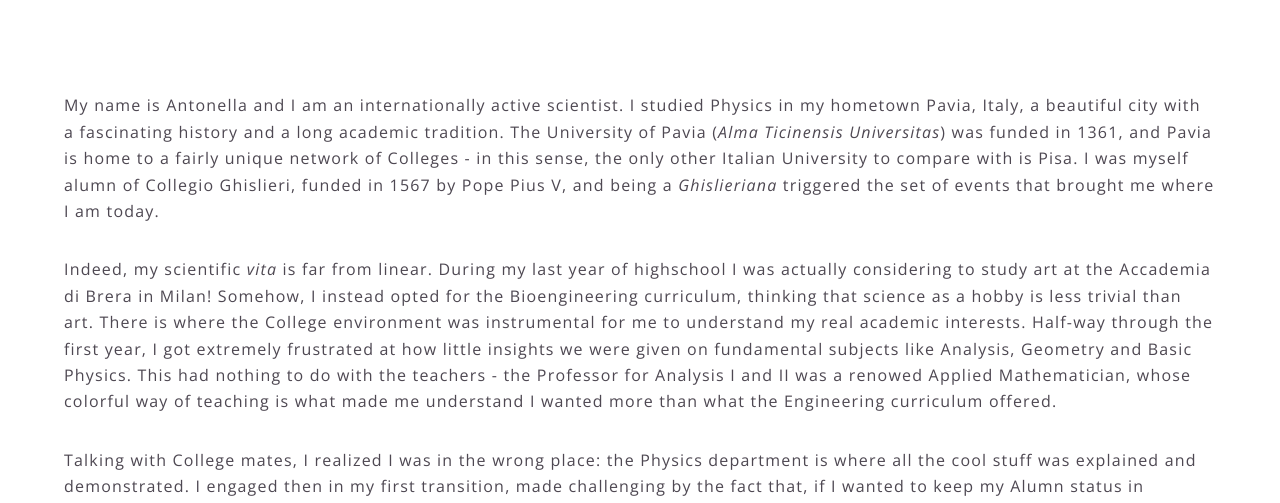
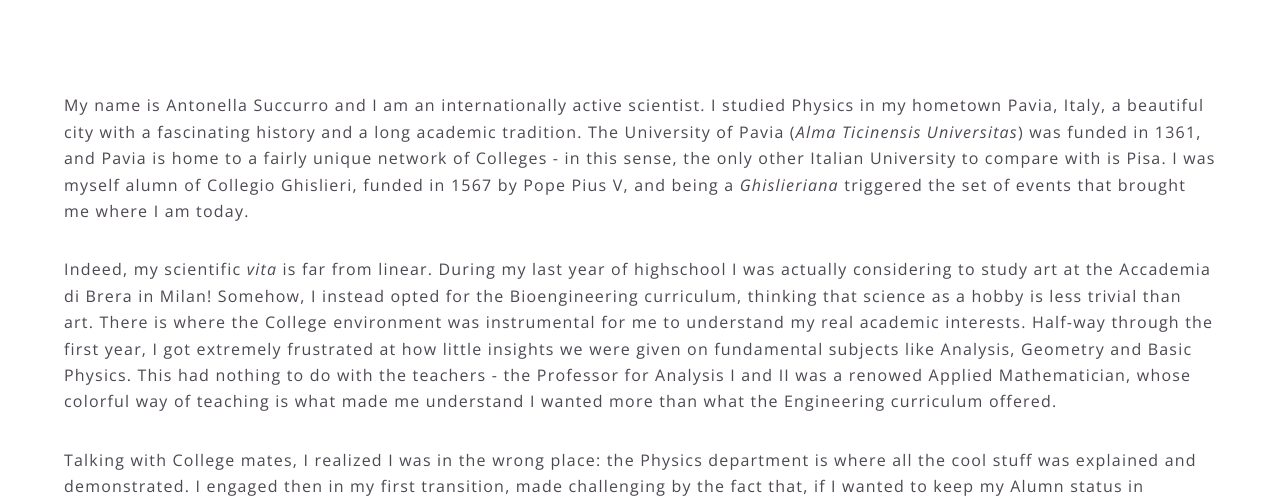
Before and after one commit to asuccurro/asuccurro.github.io, a Jekyll site: the page built from about.md, in a window 1280 px wide and 900 px high, cut to the strip 397-900 px from the top of the window. Built offline with Jekyll 4.4.1, drawn with Linux system fonts in a browser that asks for light colours.

Commit message:
added date

```diff
--- a/about.md
+++ b/about.md
@@ -4,7 +4,7 @@
 permalink: /about/
 ---
 
-My name is Antonella and I am an internationally active scientist. I studied Physics in my hometown Pavia, Italy, a beautiful city with a fascinating history and a long academic tradition. The University of Pavia (*Alma Ticinensis Universitas*) was funded in 1361, and Pavia is home to a fairly unique network of Colleges - in this sense, the only other Italian University to compare with is Pisa. I was myself alumn of Collegio Ghislieri, funded in 1567 by Pope Pius V, and being a *Ghislieriana* triggered the set of events that brought me where I am today.
+My name is Antonella Succurro and I am an internationally active scientist. I studied Physics in my hometown Pavia, Italy, a beautiful city with a fascinating history and a long academic tradition. The University of Pavia (*Alma Ticinensis Universitas*) was funded in 1361, and Pavia is home to a fairly unique network of Colleges - in this sense, the only other Italian University to compare with is Pisa. I was myself alumn of Collegio Ghislieri, funded in 1567 by Pope Pius V, and being a *Ghislieriana* triggered the set of events that brought me where I am today.
 
 Indeed, my scientific *vita* is far from linear. During my last year of highschool I was actually considering to study art at the Accademia di Brera in Milan! Somehow, I instead opted for the Bioengineering curriculum, thinking that science as a hobby is less trivial than art. There is where the College environment was instrumental for me to understand my real academic interests. Half-way through the first year, I got extremely frustrated at how little insights we were given on fundamental subjects like Analysis, Geometry and Basic Physics. This had nothing to do with the teachers - the Professor for Analysis I and II was a renowed Applied Mathematician, whose colorful way of teaching is what made me understand I wanted more than what the Engineering curriculum offered.
 
--- a/index.html
+++ b/index.html
@@ -7,7 +7,7 @@
 							<h2>{{ site.title }}</h2>
 							<p>{{ site.description | markdownify }}</p>
 						</div>
-						<a href="#one" class="more scrolly">Scroll</a>
+						<a href="#" class="more scrolly">Last updated: 2018.07.25</a>
 					</section>
 				<!-- Two -->
 					<section id="cta" class="wrapper style4">
```
